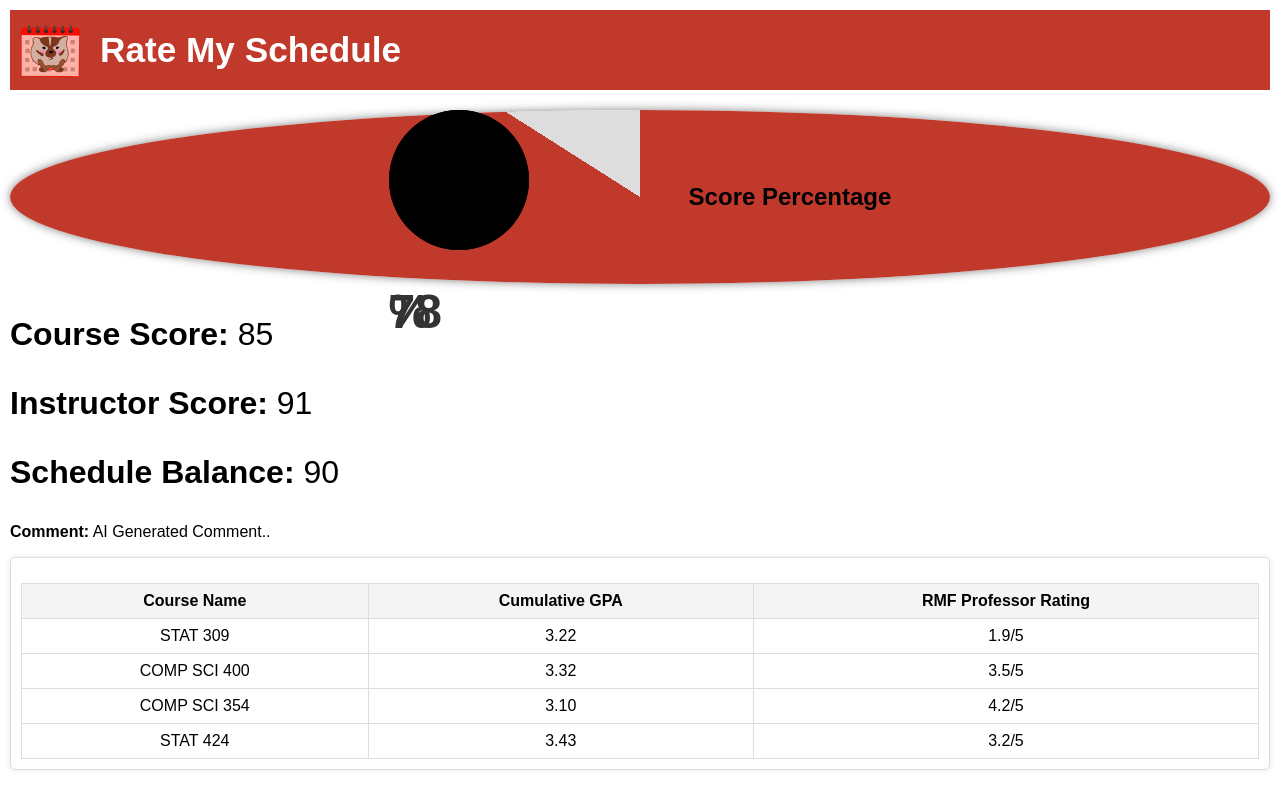
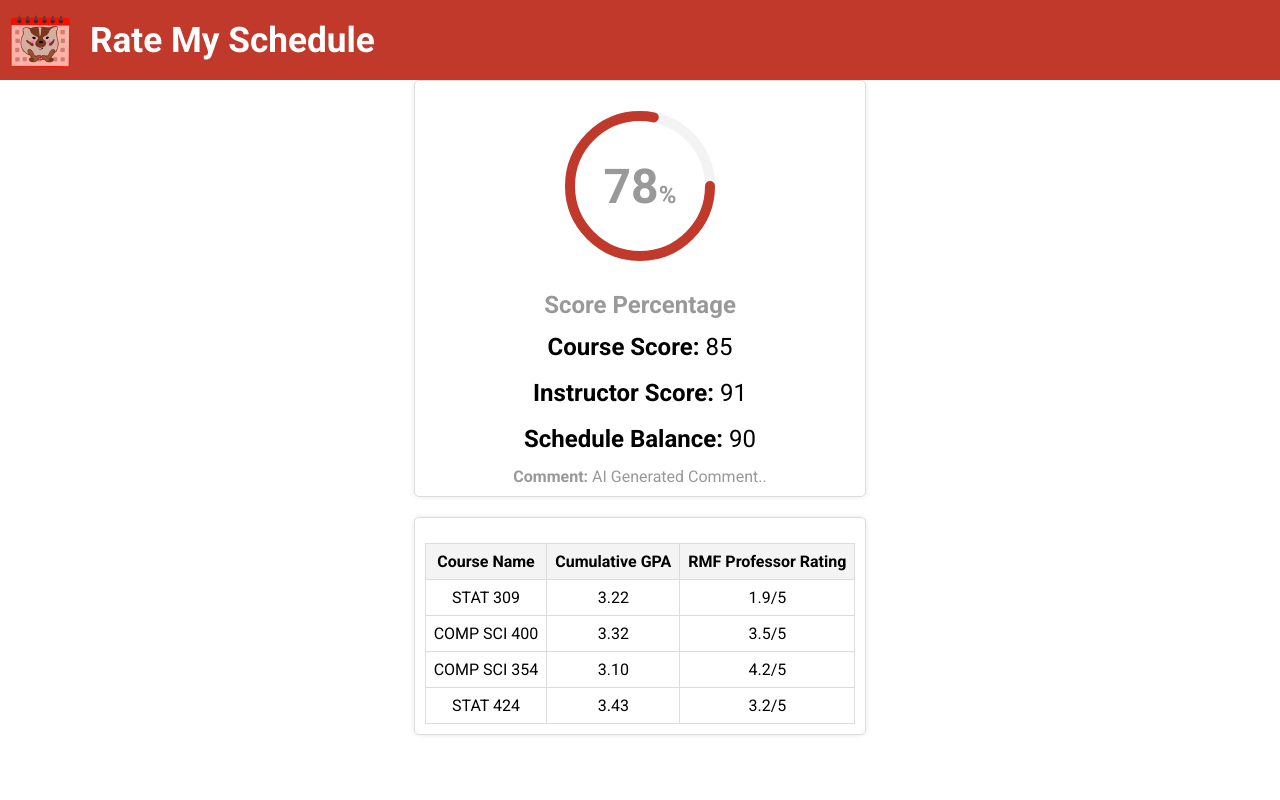
Before and after one commit to youjaepark/KCU-Fall-2024-Group-4, a browser extension: page rateMySchedule.html in a window 1280 px wide. Drawn offline with Linux system fonts and the light colour scheme; files whose address does not match are found by name.

Commit message:
Updated styles.css

```diff
--- a/styles.css
+++ b/styles.css
@@ -1,29 +1,105 @@
+@import url('https://fonts.googleapis.com/css?family=Roboto:300,400,500,700,900&display=swap');
+* {
+    margin: 0; /* create distance between element and neighbor */
+    padding: 0; /* create space between content of element and its border */
+    font-family: 'Roboto', sans-serif; /* default font to Roboto */
+}
+
+.header {
+    background-color: #C0392B; /* sets red background color for header */
+    color: white; /* sets text color inside header to white */
+    padding: 5px; /* Adds space inside the header around its content */
+    text-align: left; /* Aligns header content to left */
+    position: sticky; /* Keeps the header at top of the page when scrolling */
+    top: 0; /* Positions sticky header 0 pixels from the top */
+    z-index: 1000; /* Ensures header stays on top of other elements */
+    display: flex; /* Applies flex layout to align its children horizontally */
+    align-items: center; /*  Vertically centers items inside the header */
+    width: 100%; /* makes the header span the full width of the page */
+    box-sizing: border-box; /* Includes padding in the element's width */
+}
+
+.icon {
+     width: 70px;
+     height: auto;
+}
+
+.header h1 {
+    margin: 0;
+    font-size: 2.2em;
+    font-weight: bolder;
+    margin-left: 15px;
+}
+
 body {
-    font-family: Arial, sans-serif; /* Fixed font-family to avoid confusion */
-    padding: 10px;
-    margin: 0; /* Remove default margin for body */
+    display: flex;
+    flex-direction: column; /* Stack items vertically (header at the top, then content) */
+    align-items: center;
+    min-height: 100vh;
+    margin: 0;
 }
-.header {
-    background-color: #C0392B; /* Red background color */
-    color: white; /* White text color for contrast */
-    padding: 5px; /* Padding for the header */
-    text-align: left; /* Align text to the left */
-    position: sticky; /* Sticky header */
-    top: 0; /* Stick to the top of the viewport */
-    z-index: 1000; /* Ensure it stays above other content */
-    display: flex; /* Use flexbox for layout */
-    align-items: center; /* Vertically center items */
+
+.percent {
+    position: relative;
+    width: 150px;
+    height: 150px;
+    margin: 20px auto;
 }
-h1 {
-    font-size: 2.2em; /* Increased font size for a larger title */
-    font-weight: bolder; /* Made the title even bolder */
-    margin: 0; /* Remove margin for better alignment */
-    margin-left: 15px; /* Add space between icon and title */
+
+.percent svg {
+    position: relative;
+    width: 150px;
+    height: 150px;
 }
-.content{
-    margin-top: 20px;
+
+.percent svg circle {
+    width: 150px;
+    height: 150px;
+    fill: none;
+    stroke-width: 10;
+    stroke: #000;
+    transform: translate(5px, 5px);
+    stroke-dasharray: 440;
+    stroke-dashoffset: 440;
+    stroke-linecap: round;
 }
-.resulting-score, .statistics {
+
+.percent svg circle:nth-child(1) {
+    stroke-dashoffset: 0;
+    stroke: #f3f3f3;
+}
+
+.percent svg circle:nth-child(2) {
+    stroke: #C0392B;
+}
+
+.percent .number {
+    position: absolute;
+    top: 0;
+    left: 0;
+    width: 100%;
+    height: 100%;
+    display: flex;
+    justify-content: center;
+    align-items: center;
+    color: #999;
+}
+
+.percent .number h2 {
+    font-size: 48px;
+}
+
+#percentSign {
+    font-size: 24px;
+}
+
+.scorePercentageText {
+    padding: 10px 0 0;
+    color: #999;
+    font-weight: 700;
+}
+
+.score-result, .statistics {
     margin-bottom: 20px;
     border: 1px solid #ddd;
     padding: 10px;
@@ -31,58 +107,40 @@ h1 {
     box-shadow: 0 0 5px rgba(0, 0, 0, 0.1);
     text-align: center;
 }
-.score-circle-container {
-    position: relative;
-    width: 200px;
-    height: 200px;
-    margin: 20px auto;
+
+.scores p {
+    margin: 10px 0;
+    font-size: 1.5em;
+    line-height: 1.5;
 }
-.score-circle {
-    width: 100%;
-    height: 100%;
-    border-radius: 50%; /* Make it a circle */
-    background: conic-gradient(#C0392B 0% 84%, #ddd 84% 100%);
-    display: flex;
-    justify-content: center;
-    align-items: center;
-    position: relative;
-    box-shadow: 0 0 10px rgba(0, 0, 0, 0.5);
-}
-.score-circle span {
-    position: absolute;
-    font-size: 2em;
-    font-weight: bold;
-    color: #333;
-    text-align: center;
-}
-.scores {
-    font-size: 2em;
-}
+
 .bold-label{
     font-weight: bold;
 }
+
+#comment {
+    color: #999;
+}
+
 .table-container {
     margin-top: 15px;
 }
+
 table {
     width: 100%;
     border-collapse: collapse;
 }
+
 th, td {
     border: 1px solid #ddd;
     padding: 8px;
     text-align: center;
 }
+
 th {
     background-color: #f4f4f4;
 }
-a {
-    color: #007BFF;
-    text-decoration: none;
-}
-a:hover {
-    text-decoration: underline;
-}
+
 .icon {
     width: 70px; /* Adjust icon size as needed */
     height: auto; /* Maintain aspect ratio */
```
